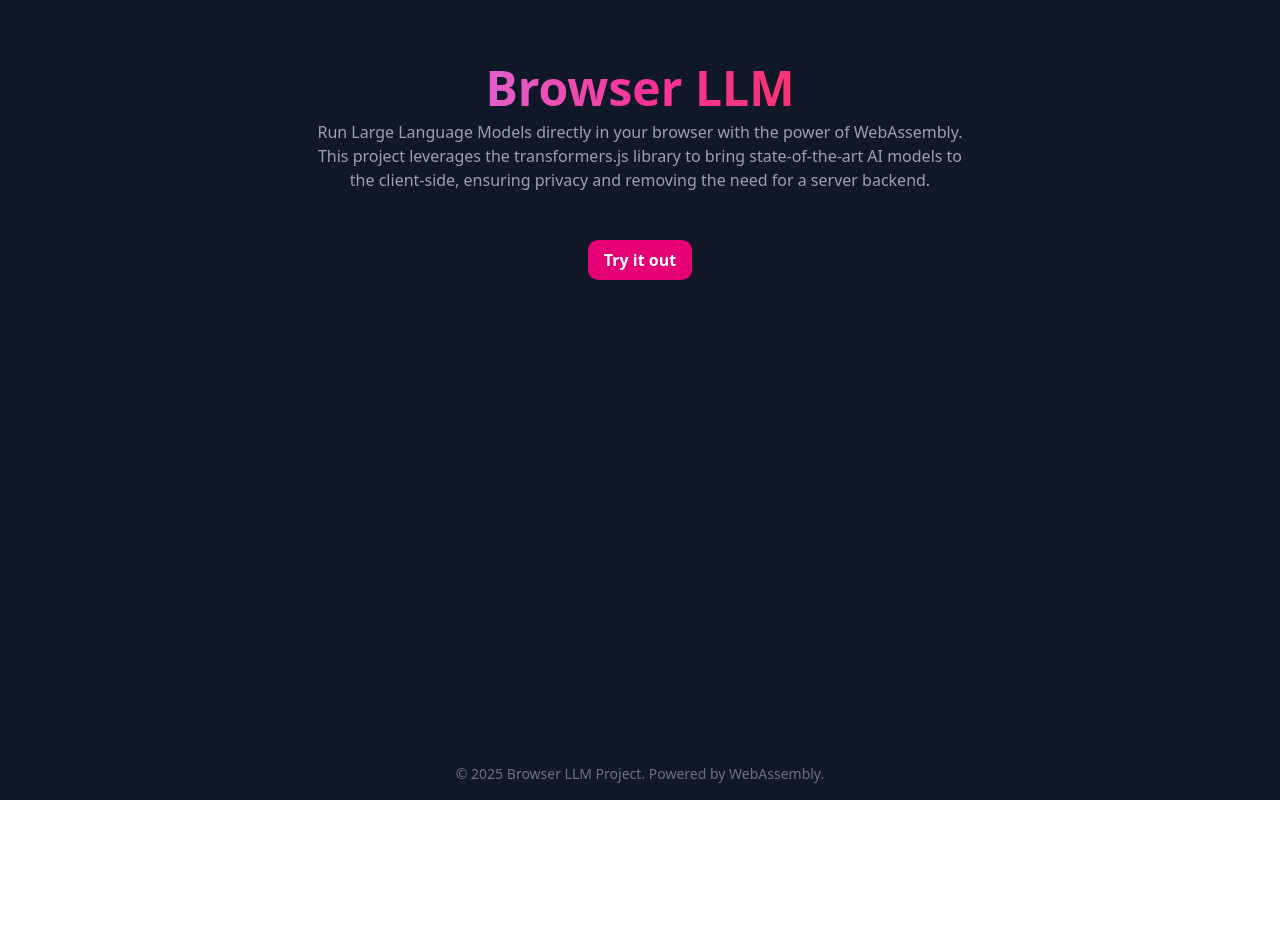
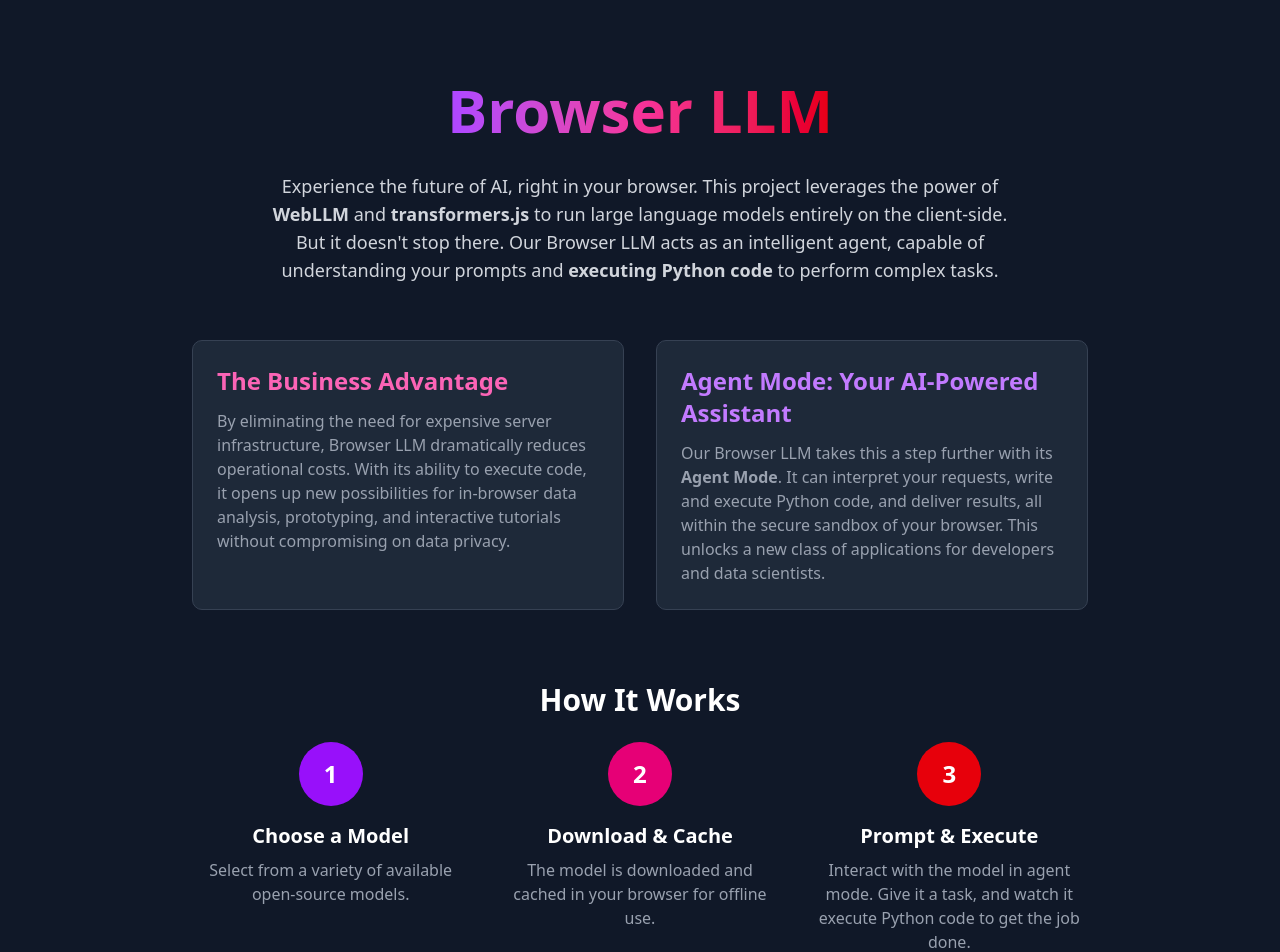
Before and after one commit to BARBUR02/browser-llm, a React (Vite) app: page / in a window 1280 px wide. Shown: the top 952 px of the page. Before the commit the page ends 800 px from the top, so only its background shows below. Built offline with nearby package versions, Linux system fonts and the light colour scheme.

Commit message:
Add content to the main page

```diff
--- a/src/components/ui/LandingCard.tsx
+++ b/src/components/ui/LandingCard.tsx
@@ -1,15 +1,81 @@
 export const LandingCard = () => {
   return (
-    <header className="text-center">
-      <h1 className="text-5xl font-bold bg-clip-text text-transparent bg-gradient-to-r from-purple-400 via-pink-500 to-red-500">
+    <header className="text-center flex flex-col items-center gap-6 p-4">
+      <h1 className="text-6xl font-extrabold bg-clip-text text-transparent bg-gradient-to-r from-purple-500 via-pink-500 to-red-600 animate-gradient-x">
         Browser LLM
       </h1>
-      <p className="text-gray-400 mt-2 max-w-2xl">
-        Run Large Language Models directly in your browser with the power of
-        WebAssembly. This project leverages the transformers.js library to bring
-        state-of-the-art AI models to the client-side, ensuring privacy and
-        removing the need for a server backend.
+      <p className="text-lg text-gray-300 mt-2 max-w-3xl">
+        Experience the future of AI, right in your browser. This project
+        leverages the power of <strong>WebLLM</strong> and{" "}
+        <strong>transformers.js</strong> to run large language models entirely
+        on the client-side. But it doesn't stop there. Our Browser LLM acts as
+        an intelligent agent, capable of understanding your prompts and{" "}
+        <strong>executing Python code</strong> to perform complex tasks.
       </p>
+
+      <div className="w-full max-w-4xl mt-8 grid md:grid-cols-2 gap-8 text-left">
+        <div className="bg-gray-800 p-6 rounded-lg border border-gray-700">
+          <h2 className="text-2xl font-bold text-pink-400 mb-3">
+            The Business Advantage
+          </h2>
+          <p className="text-gray-400">
+            By eliminating the need for expensive server infrastructure, Browser
+            LLM dramatically reduces operational costs. With its ability to
+            execute code, it opens up new possibilities for in-browser data
+            analysis, prototyping, and interactive tutorials without
+            compromising on data privacy.
+          </p>
+        </div>
+        <div className="bg-gray-800 p-6 rounded-lg border border-gray-700">
+          <h2 className="text-2xl font-bold text-purple-400 mb-3">
+            Agent Mode: Your AI-Powered Assistant
+          </h2>
+          <p className="text-gray-400">
+            Our Browser LLM takes this a step further with its{" "}
+            <strong>Agent Mode</strong>. It can interpret your requests, write
+            and execute Python code, and deliver results, all within the secure
+            sandbox of your browser. This unlocks a new class of applications
+            for developers and data scientists.
+          </p>
+        </div>
+      </div>
+
+      <div className="w-full max-w-4xl mt-12 text-center">
+        <h2 className="text-3xl font-bold text-white mb-6">How It Works</h2>
+        <div className="grid md:grid-cols-3 gap-8 text-left">
+          <div className="flex flex-col items-center text-center">
+            <div className="flex items-center justify-center w-16 h-16 mb-4 bg-purple-600 rounded-full">
+              <span className="text-2xl font-bold">1</span>
+            </div>
+            <h3 className="text-xl font-semibold mb-2">Choose a Model</h3>
+            <p className="text-gray-400">
+              Select from a variety of available open-source models.
+            </p>
+          </div>
+          <div className="flex flex-col items-center text-center">
+            <div className="flex items-center justify-center w-16 h-16 mb-4 bg-pink-600 rounded-full">
+              <span className="text-2xl font-bold">2</span>
+            </div>
+            <h3 className="text-xl font-semibold mb-2">Download & Cache</h3>
+            <p className="text-gray-400">
+              The model is downloaded and cached in your browser for offline
+              use.
+            </p>
+          </div>
+          <div className="flex flex-col items-center text-center">
+            <div className="flex items-center justify-center w-16 h-16 mb-4 bg-red-600 rounded-full">
+              <span className="text-2xl font-bold">3</span>
+            </div>
+            <h3 className="text-xl font-semibold mb-2">Prompt & Execute</h3>
+            <p className="text-gray-400">
+              Interact with the model in agent mode. Give it a task, and watch
+              it execute Python code to get the job done.
+            </p>
+          </div>
+        </div>
+      </div>
+
+      <p className="mt-12 text-lg text-gray-300">Ready to give it a try?</p>
     </header>
   );
 };
```
